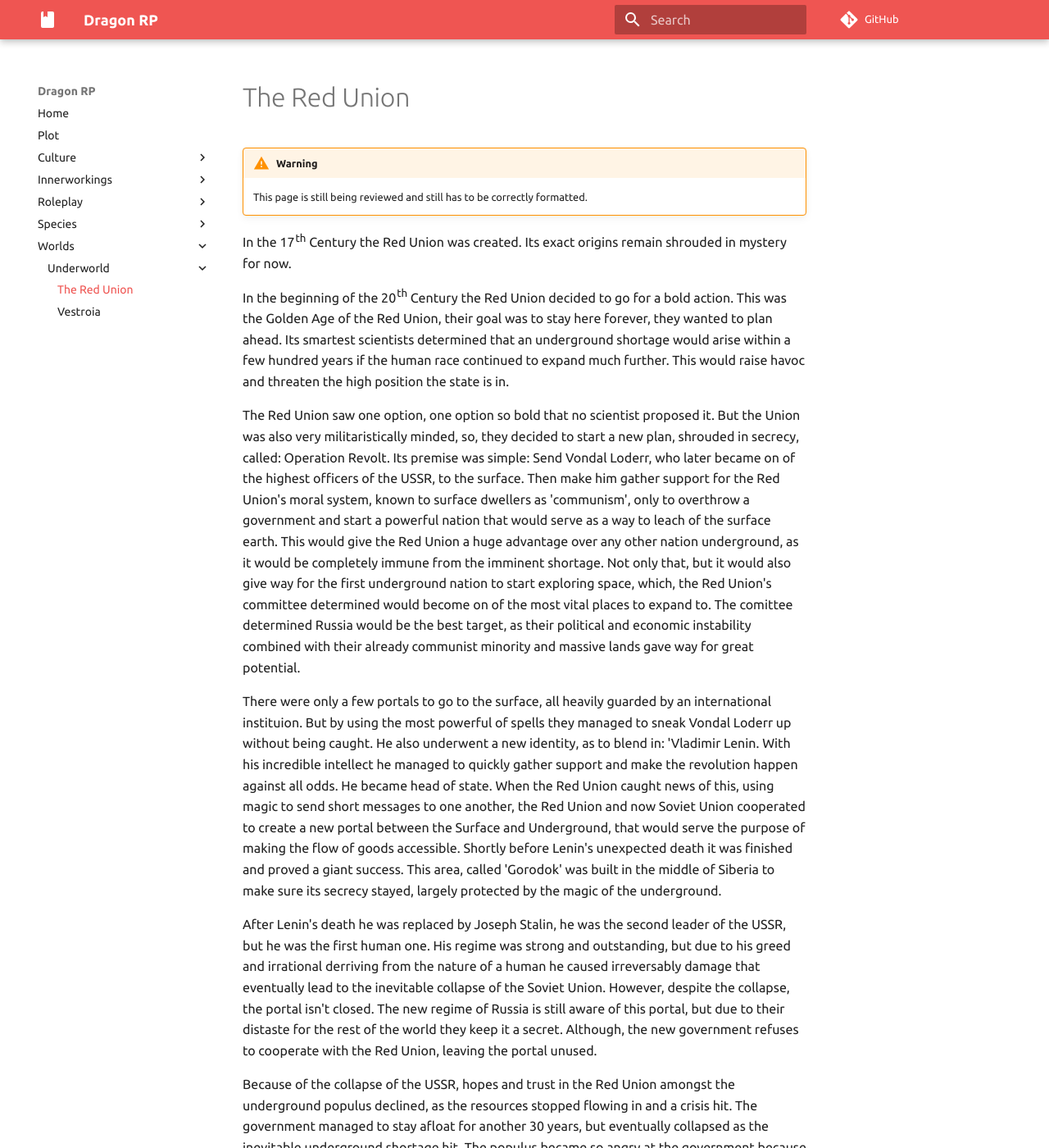
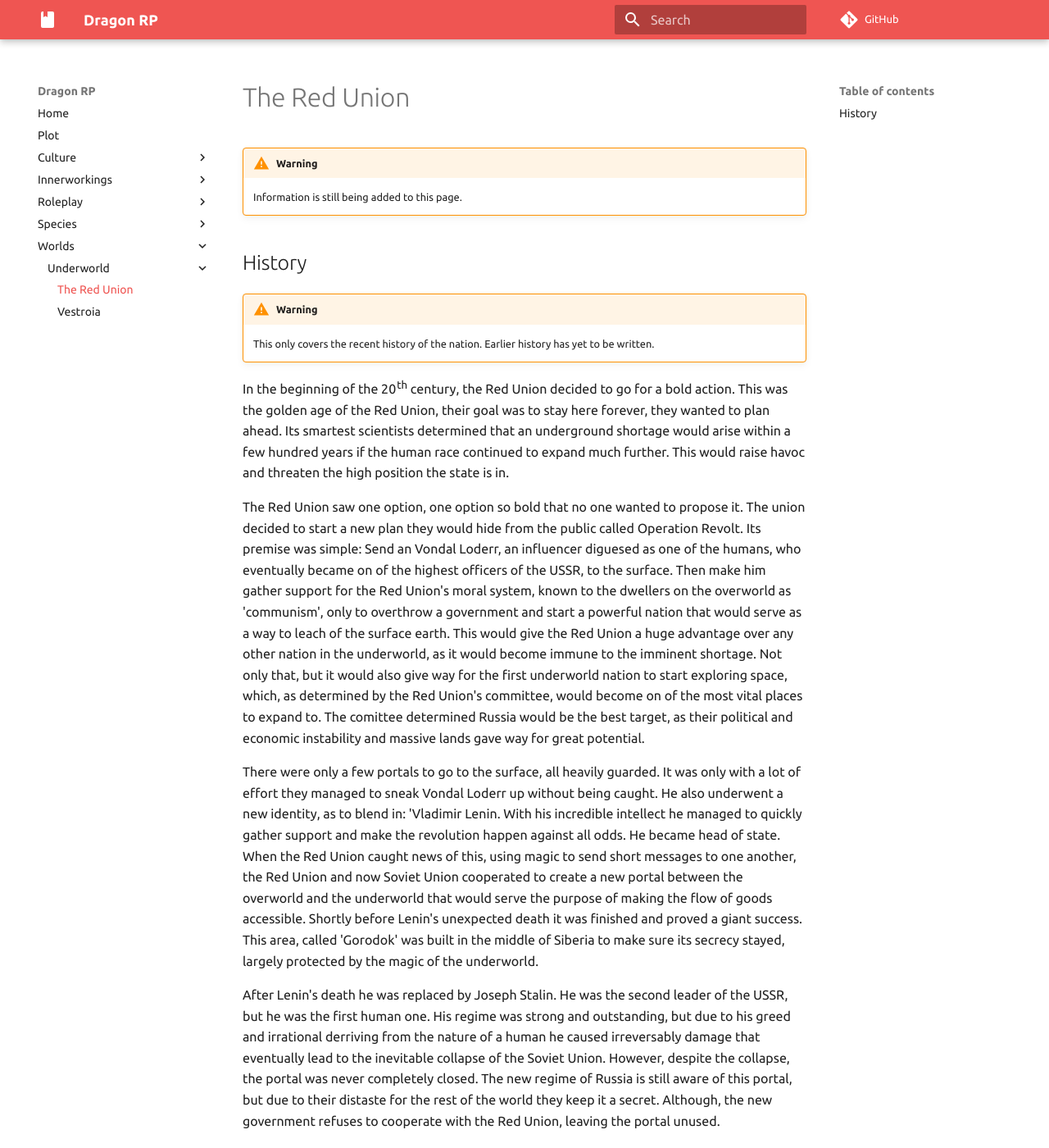
Before and after one commit to dragonprojects/dragonroleplay, an MkDocs documentation site: the page built from docs/Worlds/Underworld/The Red Union.md, in a window 1280 px wide and 1400 px high. Shown: the whole window at 82% size. Built offline with MkDocs 1.6.1 and Material for MkDocs 9.7.7, drawn with Linux system fonts in a browser that asks for light colours; comment, search, counter and statistics services are not loaded; some of the changed text lies outside the part shown.

Commit message:
Update The Red Union.md

```diff
--- a/docs/Worlds/Underworld/The Red Union.md
+++ b/docs/Worlds/Underworld/The Red Union.md
@@ -1,16 +1,18 @@
 # The Red Union
 
 !!! warning
-    This page is still being reviewed and still has to be correctly formatted.
+    Information is still being added to this page.
 
-In the 17<sup>th</sup> Century the Red Union was created. Its exact origins remain shrouded in mystery for now.
+## History
+!!! warning
+    This only covers the recent history of the nation. Earlier history has yet to be written.
 
-In the beginning of the 20<sup>th</sup> Century the Red Union decided to go for a bold action. This was the Golden Age of the Red Union, their goal was to stay here forever, they wanted to plan ahead. Its smartest scientists determined that an underground shortage would arise within a few hundred years if the human race continued to expand much further. This would raise havoc and threaten the high position the state is in.
+In the beginning of the 20<sup>th</sup> century, the Red Union decided to go for a bold action. This was the golden age of the Red Union, their goal was to stay here forever, they wanted to plan ahead. Its smartest scientists determined that an underground shortage would arise within a few hundred years if the human race continued to expand much further. This would raise havoc and threaten the high position the state is in.
 
-The Red Union saw one option, one option so bold that no scientist proposed it. But the Union was also very militaristically minded, so, they decided to start a new plan, shrouded in secrecy, called: Operation Revolt. Its premise was simple: Send Vondal Loderr, who later became on of the highest officers of the USSR, to the surface. Then make him gather support for the Red Union's moral system, known to surface dwellers as 'communism', only to overthrow a government and start a powerful nation that would serve as a way to leach of the surface earth. This would give the Red Union a huge advantage over any other nation underground, as it would be completely immune from the imminent shortage. Not only that, but it would also give way for the first underground nation to start exploring space, which, the Red Union's committee determined would become on of the most vital places to expand to. The comittee determined Russia would be the best target, as their political and economic instability combined with their already communist minority and massive lands gave way for great potential.
+The Red Union saw one option, one option so bold that no one wanted to propose it. The union decided to start a new plan they would hide from the public called Operation Revolt. Its premise was simple: Send an Vondal Loderr, an influencer diguesed as one of the humans, who eventually became on of the highest officers of the USSR, to the surface. Then make him gather support for the Red Union's moral system, known to the dwellers on the overworld as 'communism', only to overthrow a government and start a powerful nation that would serve as a way to leach of the surface earth. This would give the Red Union a huge advantage over any other nation in the underworld, as it would become immune to the imminent shortage. Not only that, but it would also give way for the first underworld nation to start exploring space, which, as determined by the Red Union's committee, would become on of the most vital places to expand to. The comittee determined Russia would be the best target, as their political and economic instability and massive lands gave way for great potential.
 
-There were only a few portals to go to the surface, all heavily guarded by an international instituion. But by using the most powerful of spells they managed to sneak Vondal Loderr up without being caught. He also underwent a new identity, as to blend in: 'Vladimir Lenin. With his incredible intellect he managed to quickly gather support and make the revolution happen against all odds. He became head of state. When the Red Union caught news of this, using magic to send short messages to one another, the Red Union and now Soviet Union cooperated to create a new portal between the Surface and Underground, that would serve the purpose of making the flow of goods accessible. Shortly before Lenin's unexpected death it was finished and proved a giant success. This area, called 'Gorodok' was built in the middle of Siberia to make sure its secrecy stayed, largely protected by the magic of the underground.
+There were only a few portals to go to the surface, all heavily guarded. It was only with a lot of effort they managed to sneak Vondal Loderr up without being caught. He also underwent a new identity, as to blend in: 'Vladimir Lenin. With his incredible intellect he managed to quickly gather support and make the revolution happen against all odds. He became head of state. When the Red Union caught news of this, using magic to send short messages to one another, the Red Union and now Soviet Union cooperated to create a new portal between the overworld and the underworld that would serve the purpose of making the flow of goods accessible. Shortly before Lenin's unexpected death it was finished and proved a giant success. This area, called 'Gorodok' was built in the middle of Siberia to make sure its secrecy stayed, largely protected by the magic of the underworld.
 
-After Lenin's death he was replaced by Joseph Stalin, he was the second leader of the USSR, but he was the first human one. His regime was strong and outstanding, but due to his greed and irrational derriving from the nature of a human he caused irreversably damage that eventually lead to the inevitable collapse of the Soviet Union. However, despite the collapse, the portal isn't closed. The new regime of Russia is still aware of this portal, but due to their distaste for the rest of the world they keep it a secret. Although, the new government refuses to cooperate with the Red Union, leaving the portal unused.
+After Lenin's death he was replaced by Joseph Stalin. He was the second leader of the USSR, but he was the first human one. His regime was strong and outstanding, but due to his greed and irrational derriving from the nature of a human he caused irreversably damage that eventually lead to the inevitable collapse of the Soviet Union. However, despite the collapse, the portal was never completely closed. The new regime of Russia is still aware of this portal, but due to their distaste for the rest of the world they keep it a secret. Although, the new government refuses to cooperate with the Red Union, leaving the portal unused.
 
-Because of the collapse of the USSR, hopes and trust in the Red Union amongst the underground populus declined, as the resources stopped flowing in and a crisis hit. The government managed to stay afloat for another 30 years, but eventually collapsed as the inevitable underground shortage hit. The populus became so angry at the government because of these declines that they decided to overthrow it, not knowing the causes of the decline.
+Because of the collapse of the USSR, hopes and trust in the Red Union amongst the underground populus declined, as the resources stopped flowing in and a crisis hit. The government managed to stay afloat for another tens of years, but eventually collapsed as the inevitable underground shortage hit. The populus became so angry at the government because of these declines that they decided to overthrow it, not knowing the causes of the decline.
```
